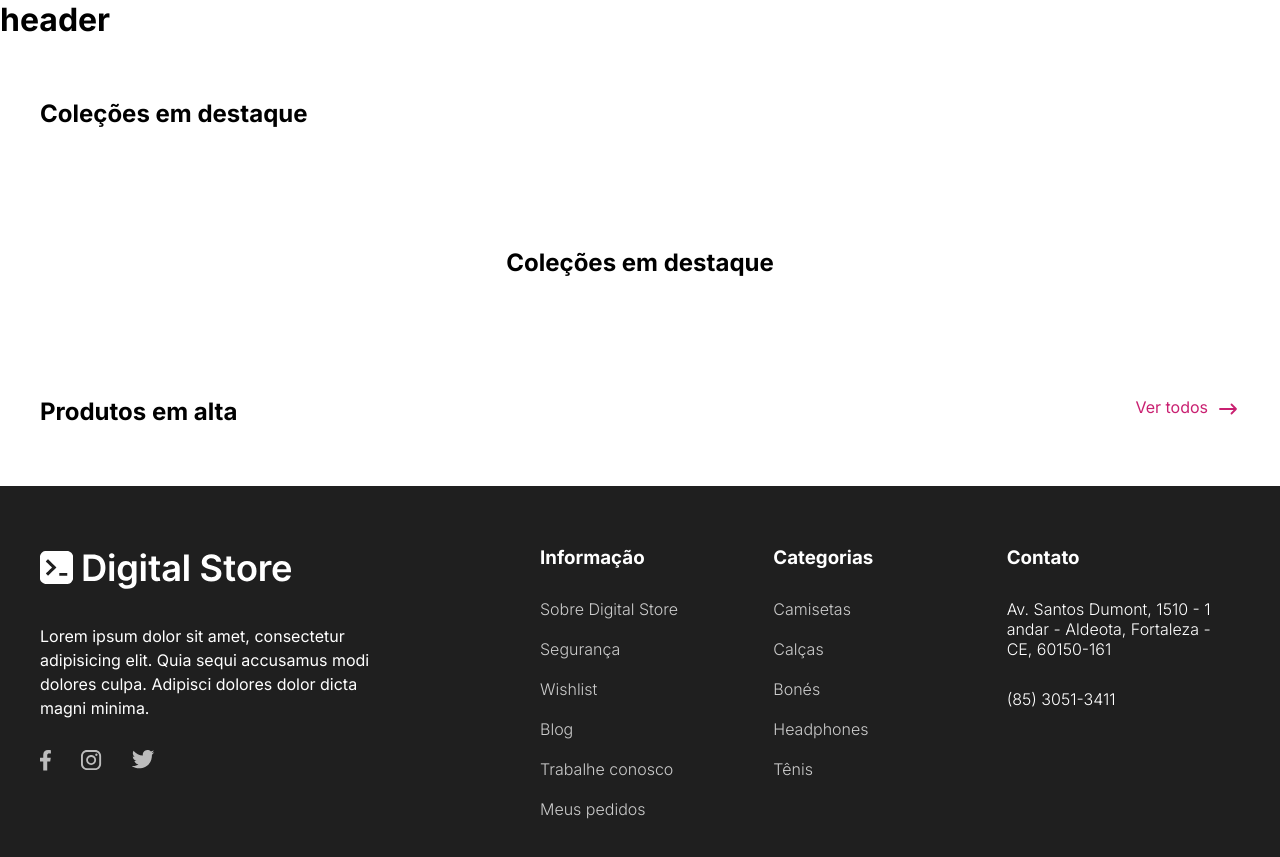
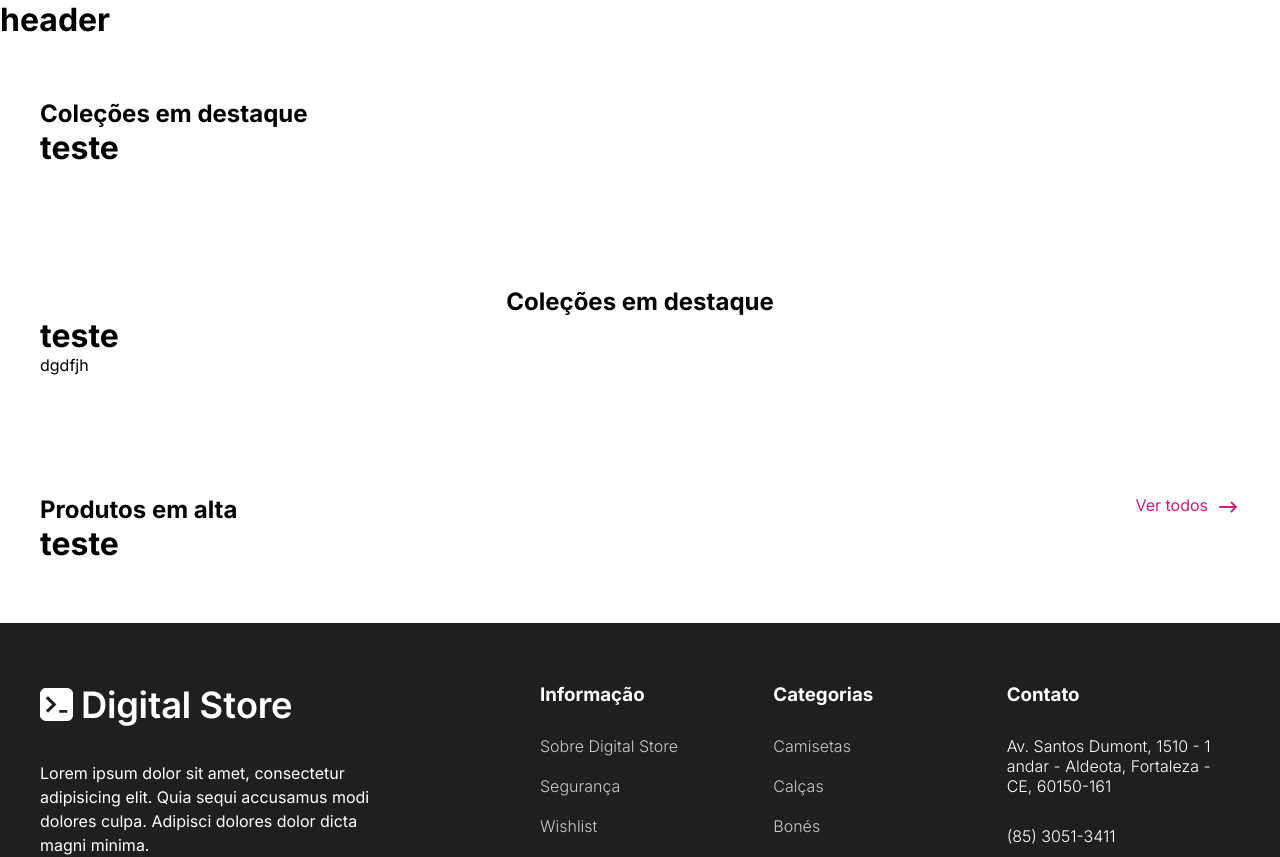
Before and after one commit to lucasfcomaru/digital-store, a React (Vite) app: page / in a window 1280 px wide. Shown: the top 857 px of the page. Built offline with nearby package versions, Linux system fonts and the light colour scheme.

Commit message:
section adjustments

```diff
--- a/src/components/Section.jsx
+++ b/src/components/Section.jsx
@@ -25,7 +25,7 @@ const StyledSection = styled.div`
   }
 `;
 
-function Section({ title, titleAlign = "start", link }) {
+function Section({ title, titleAlign = "start", link, children }) {
   return (
     <StyledSection>
       <div style={{ justifyContent: titleAlign }}>
@@ -40,6 +40,7 @@ function Section({ title, titleAlign = "start", link }) {
           </Link>
         )}
       </div>
+      { children }
     </StyledSection>
   );
 }
--- a/src/pages/HomePage.jsx
+++ b/src/pages/HomePage.jsx
@@ -3,9 +3,16 @@ import Section from "../components/Section";
 function HomePage() {
   return (
     <>
-      <Section title={"Coleções em destaque"}></Section>
-      <Section title={"Coleções em destaque"} titleAlign="center"></Section>
-      <Section title={"Produtos em alta"} titleAlign="space-between" link={"/productlisting"}></Section>
+      <Section title={"Coleções em destaque"}>
+        <h1>teste</h1>
+      </Section>
+      <Section title={"Coleções em destaque"} titleAlign="center">
+        <h1>teste</h1>
+        dgdfjh
+      </Section>
+      <Section title={"Produtos em alta"} titleAlign="space-between" link={"/productlisting"}>
+        <h1>teste</h1>
+      </Section>
     </>
   );
 }
```
